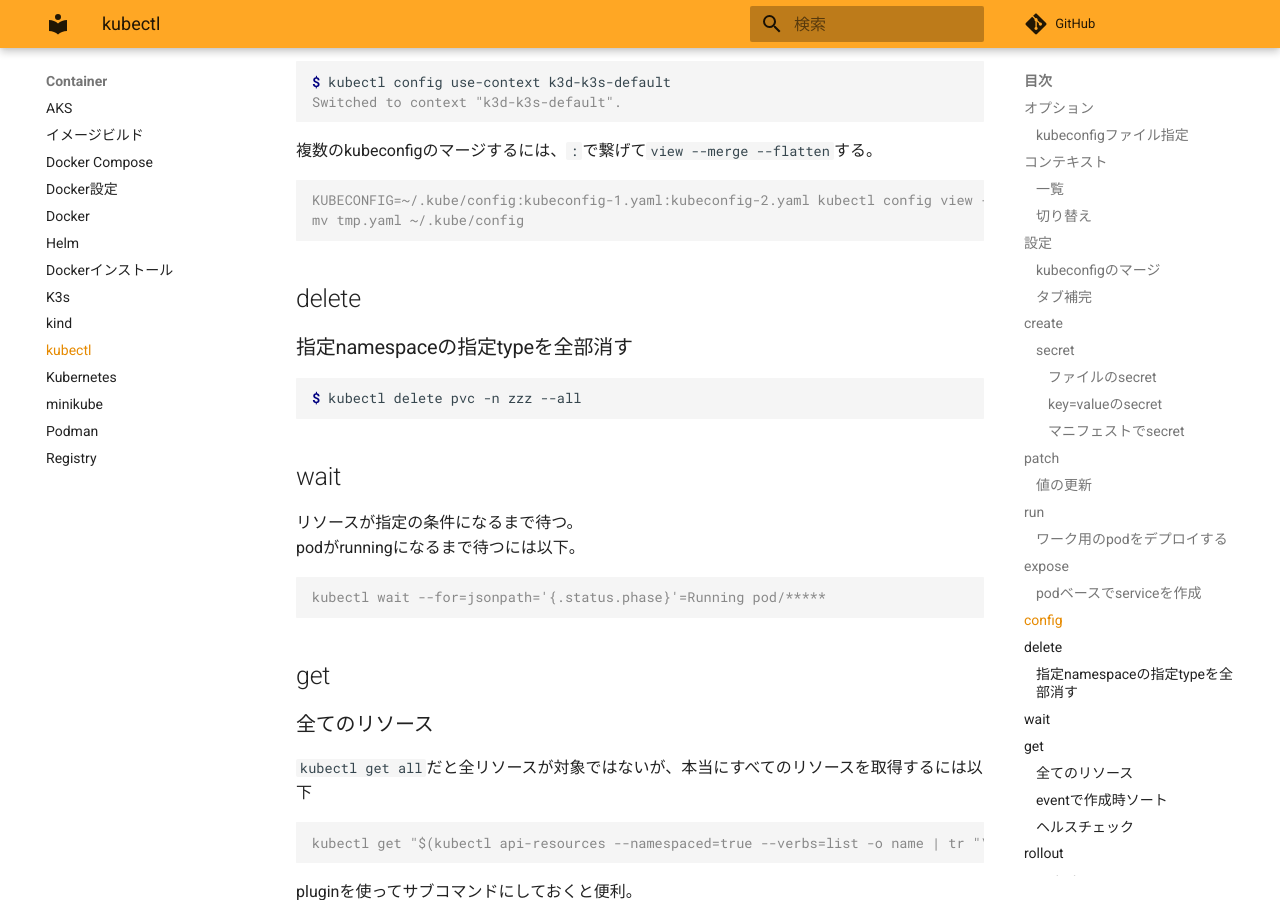
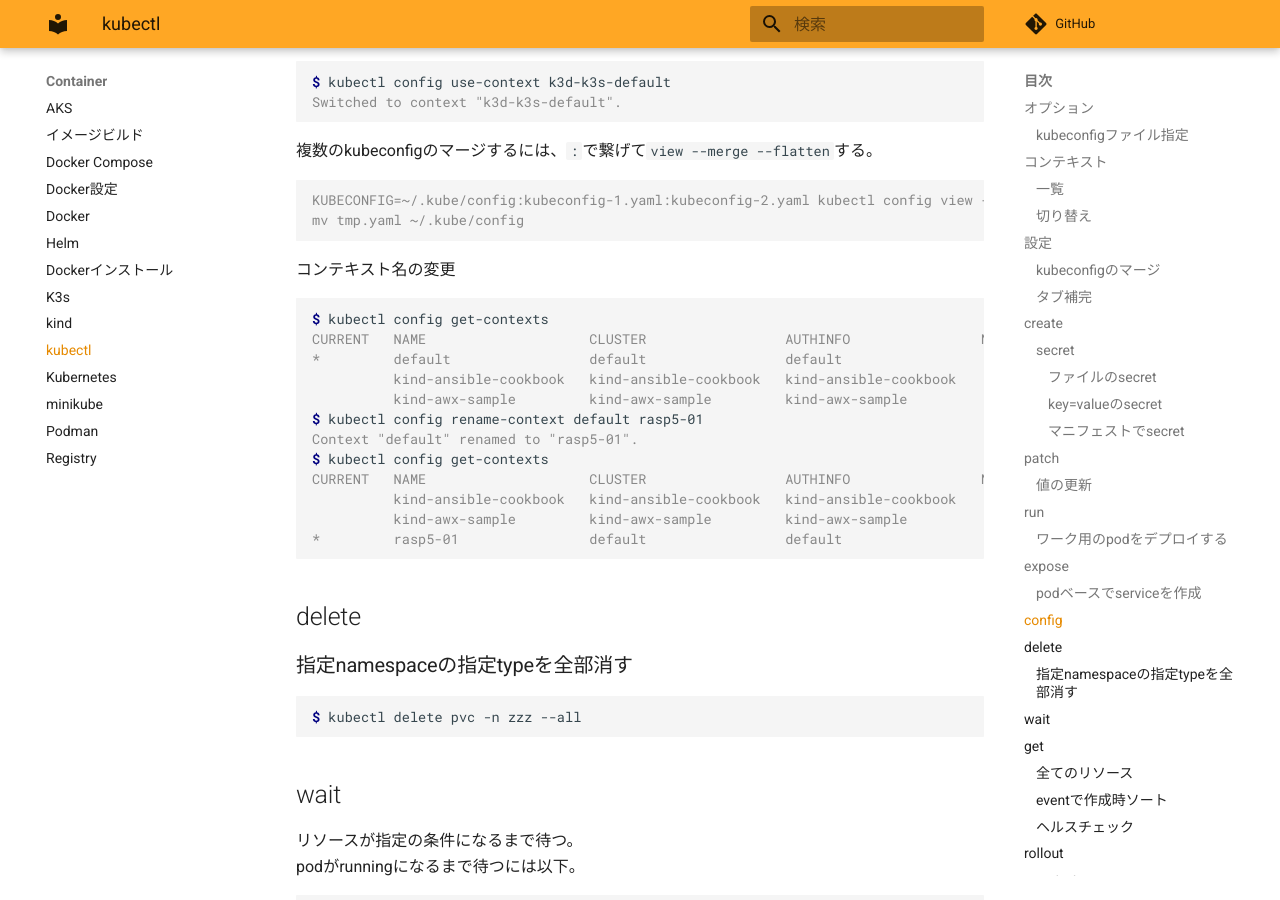
Before and after one commit to zaki-lknr/docs, an MkDocs documentation site: the page built from docs/Container/kubectl.md, in a window 1280 px wide and 900 px high, scrolled down 5207 px. Built offline with MkDocs 1.6.1 and Material for MkDocs 9.7.7, drawn with Linux system fonts in a browser that asks for light colours; comment, search, counter and statistics services are not loaded.

Commit message:
add: container/kubectl: コンテキスト名の変更

````diff
--- a/docs/Container/kubectl.md
+++ b/docs/Container/kubectl.md
@@ -267,6 +267,23 @@ KUBECONFIG=~/.kube/config:kubeconfig-1.yaml:kubeconfig-2.yaml kubectl config vie
 mv tmp.yaml ~/.kube/config
 ```
 
+コンテキスト名の変更
+
+```console
+$ kubectl config get-contexts
+CURRENT   NAME                    CLUSTER                 AUTHINFO                NAMESPACE
+*         default                 default                 default
+          kind-ansible-cookbook   kind-ansible-cookbook   kind-ansible-cookbook
+          kind-awx-sample         kind-awx-sample         kind-awx-sample
+$ kubectl config rename-context default rasp5-01
+Context "default" renamed to "rasp5-01".
+$ kubectl config get-contexts
+CURRENT   NAME                    CLUSTER                 AUTHINFO                NAMESPACE
+          kind-ansible-cookbook   kind-ansible-cookbook   kind-ansible-cookbook
+          kind-awx-sample         kind-awx-sample         kind-awx-sample
+*         rasp5-01                default                 default
+```
+
 ## delete
 
 ### 指定namespaceの指定typeを全部消す
````
